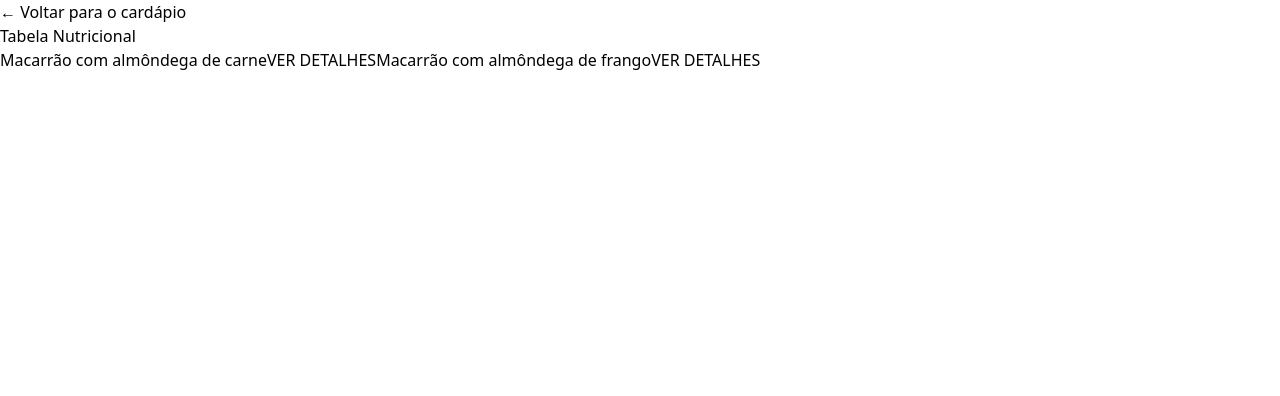
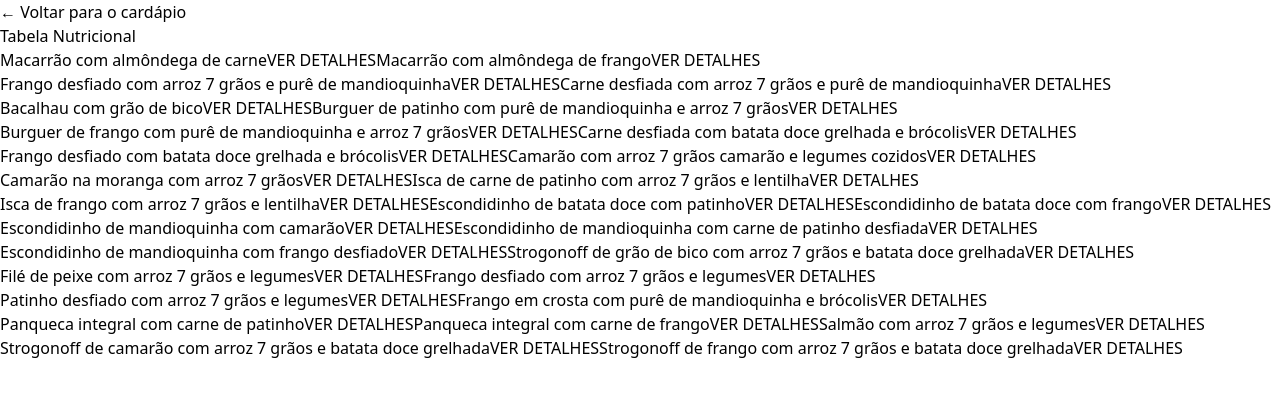
Before and after one commit to DescomplicaDevDan/marmitas-app, a React (Vite) app: page /tabela-nutricional in a window 1280 px wide. Shown: the top 396 px of the page. Built offline with nearby package versions, Linux system fonts and the light colour scheme.

Commit message:
feat: implementa dados nutricionais completos e atualiza visualização no modal

```diff
--- a/src/data/nutricao.ts
+++ b/src/data/nutricao.ts
@@ -7,9 +7,9 @@ export interface PratoNutricional {
   proteinas: string;
   gordurasTotais: string;
   gorduraSaturada: string;
-  gorduraMonoinsaturada: string,
-  gorduraPoliinsaturada: string,
-  gorduraTrans: string,
+  gorduraMonoinsaturada: string;
+  gorduraPoliinsaturada: string;
+  gorduraTrans: string;
   fibras: string;
   sodio: string;
 }
@@ -47,5 +47,419 @@ export const listaNutricional: PratoNutricional[] = [
     sodio: "788,05mg"
   },
 
+  {
+    id: 2,
+    nome: "Frango desfiado com arroz 7 grãos e purê de mandioquinha",
+    porcao: "280g",
+    kcal: 439.27,
+    carboidratos: "56,19g",
+    proteinas: "36,03g",
+    gordurasTotais: "6,87g",
+    gorduraSaturada: "2,38g",
+    gorduraMonoinsaturada: "1,82g",
+    gorduraPoliinsaturada: "0,88g",
+    gorduraTrans: "0g",
+    fibras: "4,46g",
+    sodio: "506,13mg"
+  },
 
+  {
+    id: 2.1,
+    nome: "Carne desfiada com arroz 7 grãos e purê de mandioquinha",
+    porcao: "280g",
+    kcal: 474.60,
+    carboidratos: "55,94g",
+    proteinas: "41,56g",
+    gordurasTotais: "8,34g",
+    gorduraSaturada: "2,38g",
+    gorduraMonoinsaturada: "1,82g",
+    gorduraPoliinsaturada: "0,88g",
+    gorduraTrans: "0g",
+    fibras: "4,46g",
+    sodio: "503,13mg"
+  },
+
+  {
+    id: 3,
+    nome: "Bacalhau com grão de bico",
+    porcao: "250g",
+    kcal: 385.66,
+    carboidratos: "41,10g",
+    proteinas: "37,46g",
+    gordurasTotais: "7,99g",
+    gorduraSaturada: "1,14g",
+    gorduraMonoinsaturada: "1,74g",
+    gorduraPoliinsaturada: "3,87g",
+    gorduraTrans: "0g",
+    fibras: "7,35g",
+    sodio: "115,5mg"
+  },
+
+  {
+    id: 4,
+    nome: "Burguer de patinho com purê de mandioquinha e arroz 7 grãos",
+    porcao: "280g",
+    kcal: 408.60,
+    carboidratos: "55,94g",
+    proteinas: "27,44g",
+    gordurasTotais: "7,84g",
+    gorduraSaturada: "3,38g",
+    gorduraMonoinsaturada: "0,59g",
+    gorduraPoliinsaturada: "0,12g",
+    gorduraTrans: "0g",
+    fibras: "4,44g",
+    sodio: "136,0mg"
+  },
+
+  {
+    id: 4.1,
+    nome: "Burguer de frango com purê de mandioquinha e arroz 7 grãos",
+    porcao: "280g",
+    kcal: 481.74,
+    carboidratos: "68,59g",
+    proteinas: "21,63g",
+    gordurasTotais: "13,04g",
+    gorduraSaturada: "4,31g",
+    gorduraMonoinsaturada: "4,22g",
+    gorduraPoliinsaturada: "2,34g",
+    gorduraTrans: "0g",
+    fibras: "5,05g",
+    sodio: "257,92mg"
+  },
+
+  {
+    id: 5,
+    nome: "Carne desfiada com batata doce grelhada e brócolis",
+    porcao: "250g",
+    kcal: 303.0,
+    carboidratos: "23,25g",
+    proteinas: "39,62g",
+    gordurasTotais: "5,33g",
+    gorduraSaturada: "1,78g",
+    gorduraMonoinsaturada: "2,01g",
+    gorduraPoliinsaturada: "0,37g",
+    gorduraTrans: "0g",
+    fibras: "4,8g",
+    sodio: "94mg"
+  },
+
+  {
+    id: 5.1,
+    nome: "Frango desfiado com batata doce grelhada e brócolis",
+    porcao: "250g",
+    kcal: 267.67,
+    carboidratos: "23,50g",
+    proteinas: "34,10g",
+    gordurasTotais: "3,85g",
+    gorduraSaturada: "1,06g",
+    gorduraMonoinsaturada: "1,24g",
+    gorduraPoliinsaturada: "0,91g",
+    gorduraTrans: "0g",
+    fibras: "4,82g",
+    sodio: "419,13mg"
+  },
+
+  {
+    id: 6,
+    nome: "Camarão com arroz 7 grãos camarão e legumes cozidos",
+    porcao: "250g",
+    kcal: 303.74,
+    carboidratos: "36,38g",
+    proteinas: "25,49g",
+    gordurasTotais: "5,79g",
+    gorduraSaturada: "0,83g",
+    gorduraMonoinsaturada: "1,59g",
+    gorduraPoliinsaturada: "2,06g",
+    gorduraTrans: "0g",
+    fibras: "3,91g",
+    sodio: "245,91mg"
+  },
+
+  {
+    id: 7,
+    nome: "Camarão na moranga com arroz 7 grãos",
+    porcao: "250g",
+    kcal: 229.96,
+    carboidratos: "38,63g",
+    proteinas: "10,75g",
+    gordurasTotais: "3,72g",
+    gorduraSaturada: "0,93g",
+    gorduraMonoinsaturada: "0,98g",
+    gorduraPoliinsaturada: "0,63g",
+    gorduraTrans: "0g",
+    fibras: "3,92g",
+    sodio: "68,07mg"
+  },
+
+  {
+    id: 8,
+    nome: "Isca de carne de patinho com arroz 7 grãos e lentilha",
+    porcao: "250g",
+    kcal: 411.0,
+    carboidratos: "42,05g",
+    proteinas: "44,64g",
+    gordurasTotais: "6,19g",
+    gorduraSaturada: "1,75g",
+    gorduraMonoinsaturada: "2,03g",
+    gorduraPoliinsaturada: "0,31g",
+    gorduraTrans: "0g",
+    fibras: "5,28g",
+    sodio: "46mg"
+  },
+
+  {
+    id: 8.1,
+    nome: "Isca de frango com arroz 7 grãos e lentilha",
+    porcao: "250g",
+    kcal: 375.67,
+    carboidratos: "42,30g",
+    proteinas: "39,11g",
+    gordurasTotais: "4,72g",
+    gorduraSaturada: "1,02g",
+    gorduraMonoinsaturada: "1,26g",
+    gorduraPoliinsaturada: "0,85g",
+    gorduraTrans: "0g",
+    fibras: "5,3g",
+    sodio: "371,13mg"
+  },
+
+  {
+    id: 9,
+    nome: "Escondidinho de batata doce com patinho",
+    porcao: "250g",
+    kcal: 474.19,
+    carboidratos: "32,78g",
+    proteinas: "38,36g",
+    gordurasTotais: "20,51g",
+    gorduraSaturada: "3,35g",
+    gorduraMonoinsaturada: "8,87g",
+    gorduraPoliinsaturada: "6,45g",
+    gorduraTrans: "0g",
+    fibras: "3,10g",
+    sodio: "62,54mg"
+  },
+
+  {
+    id: 9.1,
+    nome: "Escondidinho de batata doce com frango",
+    porcao: "250g",
+    kcal: 470.85,
+    carboidratos: "32,78g",
+    proteinas: "33,15g",
+    gordurasTotais: "22,59g",
+    gorduraSaturada: "3,3g",
+    gorduraMonoinsaturada: "9,0g",
+    gorduraPoliinsaturada: "8,69g",
+    gorduraTrans: "0g",
+    fibras: "3,1g",
+    sodio: "94,54mg"
+  },
+
+  {
+    id: 10,
+    nome: "Escondidinho de mandioquinha com camarão",
+    porcao: "250g",
+    kcal: 327.0,
+    carboidratos: "44,90g",
+    proteinas: "23,61g",
+    gordurasTotais: "5,46g",
+    gorduraSaturada: "2,89g",
+    gorduraMonoinsaturada: "1,3g",
+    gorduraPoliinsaturada: "0,66g",
+    gorduraTrans: "0g",
+    fibras: "2,7g",
+    sodio: "479,0mg"
+  },
+
+  {
+    id: 11,
+    nome: "Escondidinho de mandioquinha com carne de patinho desfiada",
+    porcao: "250g",
+    kcal: 476.57,
+    carboidratos: "44,90g",
+    proteinas: "38,82g",
+    gordurasTotais: "14,99g",
+    gorduraSaturada: "5,19g",
+    gorduraMonoinsaturada: "4,38g",
+    gorduraPoliinsaturada: "3,68g",
+    gorduraTrans: "0g",
+    fibras: "2,7g",
+    sodio: "300mg"
+  },
+
+  {
+    id: 11.1,
+    nome: "Escondidinho de mandioquinha com frango desfiado",
+    porcao: "250g",
+    kcal: 391.67,
+    carboidratos: "45,15g",
+    proteinas: "33,29g",
+    gordurasTotais: "7,91g",
+    gorduraSaturada: "3,6g",
+    gorduraMonoinsaturada: "2,33g",
+    gorduraPoliinsaturada: "0,98g",
+    gorduraTrans: "0g",
+    fibras: "2,72g",
+    sodio: "625,13mg"
+  },
+
+  {
+    id: 12,
+    nome: "Strogonoff de grão de bico com arroz 7 grãos e batata doce grelhada",
+    porcao: "250g",
+    kcal: 448.40,
+    carboidratos: "65,52g",
+    proteinas: "12,84g",
+    gordurasTotais: "15,86g",
+    gorduraSaturada: "2,6g",
+    gorduraMonoinsaturada: "0g",
+    gorduraPoliinsaturada: "0,03g",
+    gorduraTrans: "0g",
+    fibras: "8,91g",
+    sodio: "465,26mg"
+  },
+
+  {
+    id: 13,
+    nome: "Filé de peixe com arroz 7 grãos e legumes",
+    porcao: "280g",
+    kcal: 315.94,
+    carboidratos: "39,01g",
+    proteinas: "29,09g",
+    gordurasTotais: "4,37g",
+    gorduraSaturada: "0,64g",
+    gorduraMonoinsaturada: "1,56g",
+    gorduraPoliinsaturada: "0,87g",
+    gorduraTrans: "0g",
+    fibras: "4,46g",
+    sodio: "140,05mg"
+  },
+
+  {
+    id: 14,
+    nome: "Frango desfiado com arroz 7 grãos e legumes",
+    porcao: "280g",
+    kcal: 394.59,
+    carboidratos: "39,01g",
+    proteinas: "35,84g",
+    gordurasTotais: "9,91g",
+    gorduraSaturada: "1,95g",
+    gorduraMonoinsaturada: "3,41g",
+    gorduraPoliinsaturada: "2,68g",
+    gorduraTrans: "0g",
+    fibras: "4,46g",
+    sodio: "112,05mg"
+  },
+
+  {
+    id: 14.1,
+    nome: "Patinho desfiado com arroz 7 grãos e legumes",
+    porcao: "280g",
+    kcal: 447.50,
+    carboidratos: "39,01g",
+    proteinas: "41,05g",
+    gordurasTotais: "13,44g",
+    gorduraSaturada: "2,88g",
+    gorduraMonoinsaturada: "4,56g",
+    gorduraPoliinsaturada: "3,68g",
+    gorduraTrans: "0g",
+    fibras: "4,46g",
+    sodio: "80,05mg"
+  },
+
+  {
+    id: 15,
+    nome: "Frango em crosta com purê de mandioquinha e brócolis",
+    porcao: "250g",
+    kcal: 361.66,
+    carboidratos: "32,47g",
+    proteinas: "34,21g",
+    gordurasTotais: "10,17g",
+    gorduraSaturada: "3,43g",
+    gorduraMonoinsaturada: "2,87g",
+    gorduraPoliinsaturada: "2,69g",
+    gorduraTrans: "0g",
+    fibras: "3,3g",
+    sodio: "260mg"
+  },
+
+  {
+    id: 16,
+    nome: "Panqueca integral com carne de patinho",
+    porcao: "250g",
+    kcal: 548.58,
+    carboidratos: "43,58g",
+    proteinas: "45,98g",
+    gordurasTotais: "19,94g",
+    gorduraSaturada: "4,99g",
+    gorduraMonoinsaturada: "5,81g",
+    gorduraPoliinsaturada: "7,07g",
+    gorduraTrans: "0g",
+    fibras: "0g",
+    sodio: "721,06mg"
+  },
+
+  {
+    id: 16.1,
+    nome: "Panqueca integral com carne de frango",
+    porcao: "250g",
+    kcal: 522.58,
+    carboidratos: "43,58g",
+    proteinas: "40,77g",
+    gordurasTotais: "19,45g",
+    gorduraSaturada: "4,54g",
+    gorduraMonoinsaturada: "5,35g",
+    gorduraPoliinsaturada: "7,83g",
+    gorduraTrans: "0g",
+    fibras: "0g",
+    sodio: "753,06mg"
+  },
+
+  {
+    id: 17,
+    nome: "Salmão com arroz 7 grãos e legumes",
+    porcao: "250g",
+    kcal: 424.79,
+    carboidratos: "36,38g",
+    proteinas: "30,72g",
+    gordurasTotais: "16,68g",
+    gorduraSaturada: "3,75g",
+    gorduraMonoinsaturada: "4,95g",
+    gorduraPoliinsaturada: "5,12g",
+    gorduraTrans: "0g",
+    fibras: "3,91g",
+    sodio: "117,72mg"
+  },
+
+  {
+    id: 18,
+    nome: "Strogonoff de camarão com arroz 7 grãos e batata doce grelhada",
+    porcao: "250g",
+    kcal: 404,
+    carboidratos: "49,51g",
+    proteinas: "19,10g",
+    gordurasTotais: "8,24g",
+    gorduraSaturada: "2,52g",
+    gorduraMonoinsaturada: "0g",
+    gorduraPoliinsaturada: "0,03g",
+    gorduraTrans: "0g",
+    fibras: "5,73g",
+    sodio: "430,14mg"
+  },
+
+  {
+    id: 18.1,
+    nome: "Strogonoff de frango com arroz 7 grãos e batata doce grelhada",
+    porcao: "250g",
+    kcal: 300,
+    carboidratos: "45,69g",
+    proteinas: "13,34g",
+    gordurasTotais: "7,08g",
+    gorduraSaturada: "3,32g",
+    gorduraMonoinsaturada: "0g",
+    gorduraPoliinsaturada: "0,03g",
+    gorduraTrans: "0g",
+    fibras: "10,65g",
+    sodio: "361,33mg"
+  }
 ];
```
